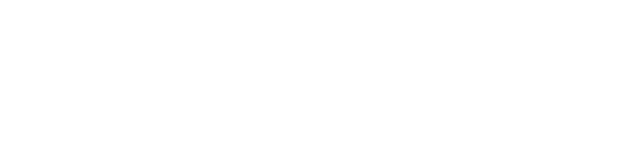
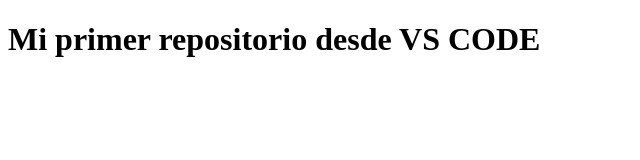
Before and after one commit to edgardorojas/Portfolio, a plain HTML site: page 40dias/index.html in a window 1280 px wide. Shown: the whole page, without its empty margins (0-640 px from the left). Drawn offline with Linux system fonts and the light colour scheme.

Commit message:
Modified from VS Code with HP Laptop

```diff
--- a/40dias/index.html
+++ b/40dias/index.html
@@ -4,5 +4,6 @@
         <meta character-set="utf-8">
     </head>
     <body>
+        <h1>Mi primer repositorio desde VS CODE</h1>
     </body>
 </html>
```
